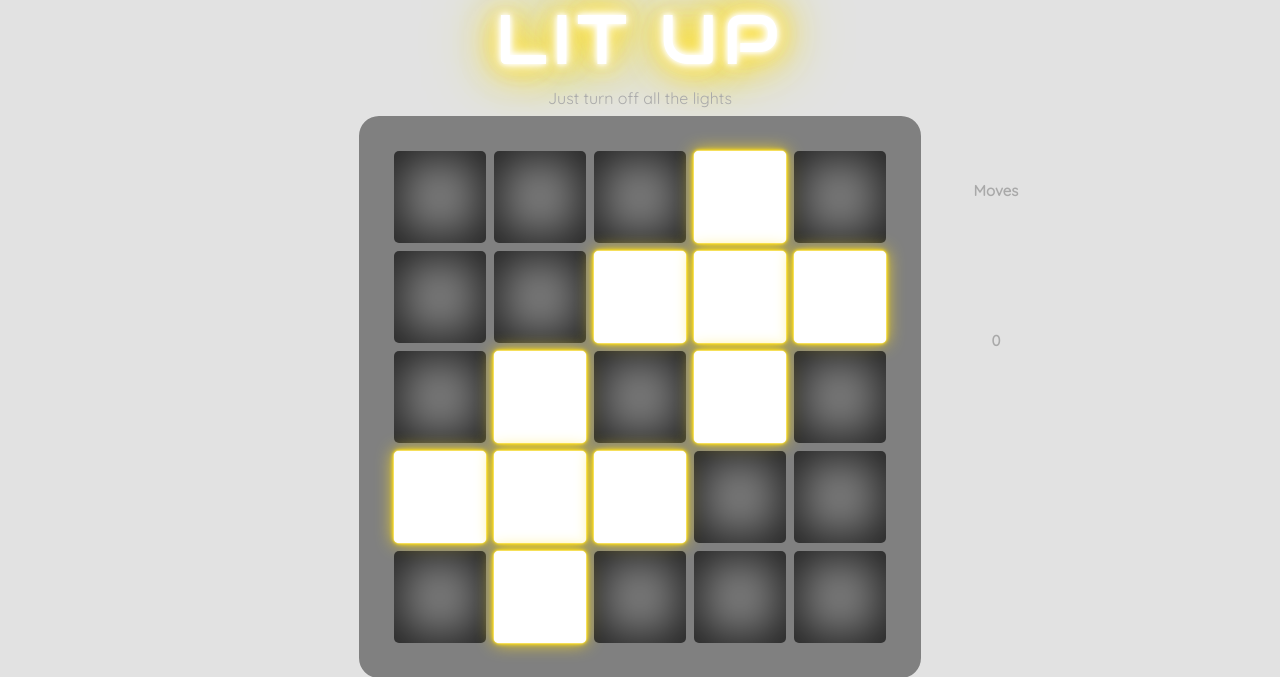
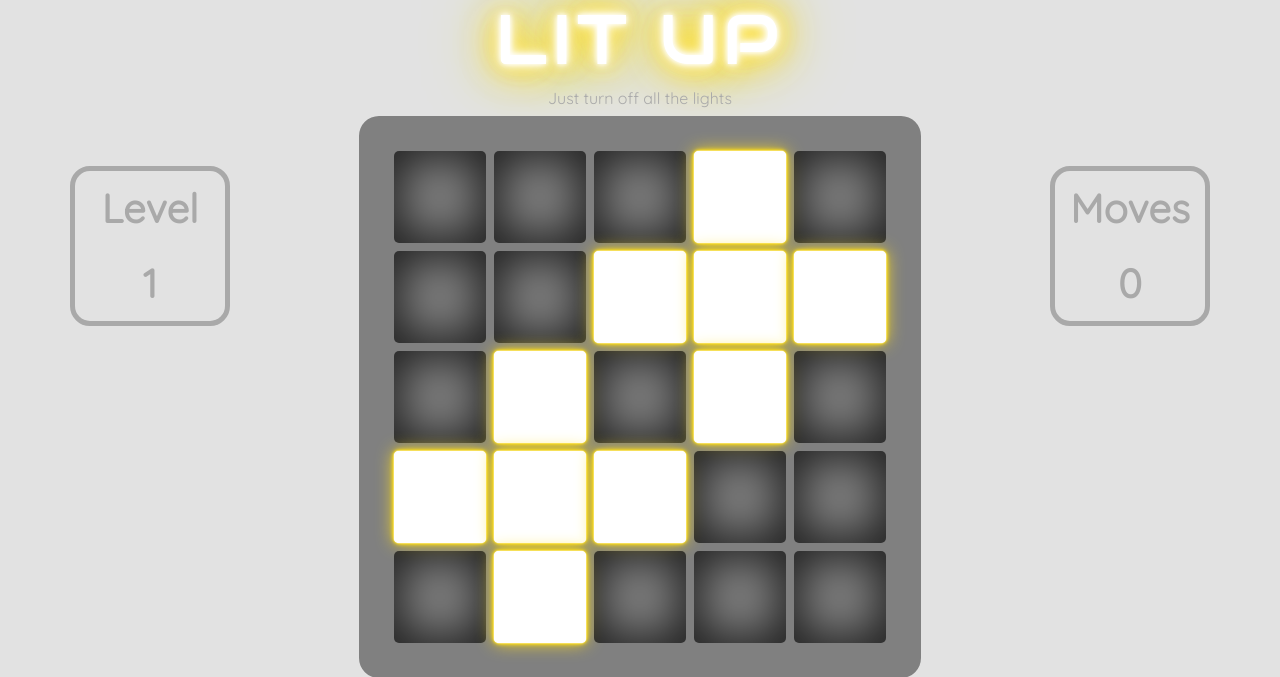
Before and after one commit to abinocoe/wdi-project-1, a PHP site: page / in a window 1280 px wide. Shown: the top 677 px of the page. Run offline with PHP 8.4, Linux system fonts and the light colour scheme; some libraries are stand-ins or nearby versions; some web fonts are replaced.

Commit message:
added audio on click and level indicator

```diff
--- a/css/style.css
+++ b/css/style.css
@@ -49,7 +49,7 @@ li {
   border-radius: 5px;
   position: relative;
   float: left;
-  animation-name: flip;
+  animation-name: flip2;
   animation-duration: 2s;
   -webkit-transform-origin: top;
   transform-origin: top;
@@ -57,16 +57,29 @@ li {
 
 aside {
   display: inline-block;
-  position: absolute;
-  float: right;
-  height: 300px;
+  position: relative;
+  height: 150px;
   width: 150px;
+  border: 5px solid DarkGrey;;
+  border-radius: 20px;
+  margin-top: 50px
 }
 
 aside h2 {
   width: 150px;
   height: 150px;
-  line-height: 150px;
+  line-height: 75px;
+  font-size: 40px;
+}
+
+#right {
+  float: right;
+  margin-right: 70px;
+}
+
+#left {
+  float: left;
+  margin-left: 70px;
 }
 
 button {
@@ -94,7 +107,21 @@ button {
 }
 
 @-webkit-keyframes flip {
-  0%    { -webkit-transform: rotateX(270deg);    }
+  0%    { -webkit-transform: rotateX(270deg); }
+  25%   { -webkit-transform: rotateX(400deg); }
+  60%   { -webkit-transform: rotateX(330deg); }
+  100%  { -webkit-transform: rotateX(360deg); }
+}
+
+@-webkit-keyframes flip2 {
+  0%    { -webkit-transform: rotateX(430deg); }
+  25%   { -webkit-transform: rotateX(300deg); }
+  60%   { -webkit-transform: rotateX(390deg); }
+  100%  { -webkit-transform: rotateX(360deg); }
+}
+
+@-webkit-keyframes flip3 {
+  0%    { -webkit-transform: rotateX(270deg); }
   25%   { -webkit-transform: rotateX(400deg); }
   60%   { -webkit-transform: rotateX(330deg); }
   100%  { -webkit-transform: rotateX(360deg); }
--- a/home.html
+++ b/home.html
@@ -11,6 +11,10 @@
   <link rel="stylesheet" type="text/css" href="css/style.css">
   <h1>LIT UP</h1>
   <h3>Just turn off all the lights</h3>
+  <aside id="left">
+    <h2>Level<br>
+    <span id="lvl">1</span></h2>
+  </aside>
   <ul>
     <li></li>
     <li></li>
@@ -38,14 +42,15 @@
     <li></li>
     <li></li>
   </ul>
-  <aside>
-    <h2>Moves<br><span>0<span></h2>
+  <aside id="right">
+    <h2>Moves<br><span id="mvs">0<span></h2>
   </aside>
   <div id="modal" class="modalStyle">
     <p>#WINNING</p>
     <button id="replay">Replay</button>
     <button id ="next">Next Lvl</button>
   </div>
+  <audio id="audio" src="./sound/pop.wav"></audio>
 </head>
 <body>
 
--- a/js/app.js
+++ b/js/app.js
@@ -1,9 +1,10 @@
 var litUp = litUp || {};
 
 litUp.setup = function() {
+  $boxes = $('li');
+  $audio = $('#audio');
   this.moves  = 0;
   this.level  = 0;
-  $boxes = $('li');
   this.levels = [[3,7,8,9,11,13,15,16,17,21],
   [3,4,5,10,11,13,14,19,20,21],
   [1,5,7,8,10,14,16,17,19,23],
@@ -11,16 +12,16 @@ litUp.setup = function() {
   [2,7,10,11,13,14,17,22],
   [1,2,5,6,10,14,18,19,22,23],
   [2,3,5,6,9,11,12,13,14,16,17,19,23,24],
-  [0,2,8,10,14,16,22,24]];
-  litUp.loadLevel();
-  $('li').on("click", function() {
-    litUp.getIndex($boxes)
-  });
+  [0,2,8,10,14,16,22,24],
+  [3,4,5,6,7,8,11,12,13,16,17,18,19,20,21]];
+  $('li').on('click', function() {litUp.getIndex($boxes)});
   $('#replay').on('mouseup', litUp.replay.bind(this));
   $('#next').on('mouseup', litUp.next.bind(this));
+  litUp.loadLevel();
 };
 
 litUp.getIndex = function(buttons) {
+  $('#audio').get(0).play();
   var $index   = $('li').index(event.target);
   var a        = Math.sqrt(buttons.length);
   if ($index % a === 0) {
@@ -62,30 +63,34 @@ litUp.toggler = function(elements, array) {
 
 litUp.updateCount = function() {
   this.moves++;
-  $('span').text(this.moves);
+  $('#mvs').text(this.moves);
 }
 
 litUp.checkWin = function(elements) {
   if ($(elements).hasClass('light') === false) {
-    $('span').text("0");
+    $('#mvs').text('0');
     this.moves = 0;
     litUp.modalMe();
   }
 }
 
 litUp.modalMe = function() {
-  $('#modal').toggle();
+  $('#modal').show();
+  $($boxes).off();
 }
 
 litUp.replay = function() {
   litUp.loadLevel();
   $('#modal').hide();
+  $('li').on('click', function() {litUp.getIndex($boxes)});
 }
 
 litUp.next = function() {
   this.level++;
   litUp.loadLevel();
   $('#modal').hide();
+  $('#lvl').text(this.level+1);
+  $('li').on('click', function() {litUp.getIndex($boxes)});
 }
 
 $(function() { litUp.setup() });
```
Also changed, not shown: 1 other file.
